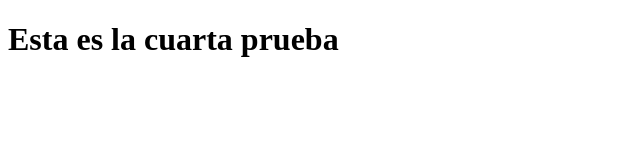
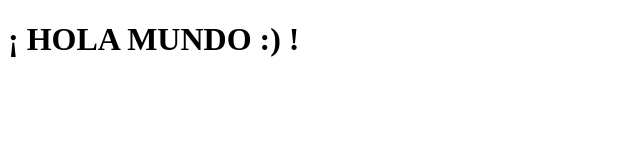
Before and after one commit to raquelgonzalezrodriguez/TFG-AppWebPrueba-GitHub2, a plain HTML site: page index.html in a window 1280 px wide. Shown: the whole page, without its empty margins (0-640 px from the left). Drawn offline with Linux system fonts and the light colour scheme.

Commit message:
hola mundo 28/02

```diff
--- a/index.html
+++ b/index.html
@@ -1,6 +1,6 @@
 <!DOCTYPE html>
 <html>
     <body>
-        <h1> Esta es la cuarta prueba </h1>
+        <h1> ¡ HOLA MUNDO :) ! </h1>
     </body>
 </html>
```
